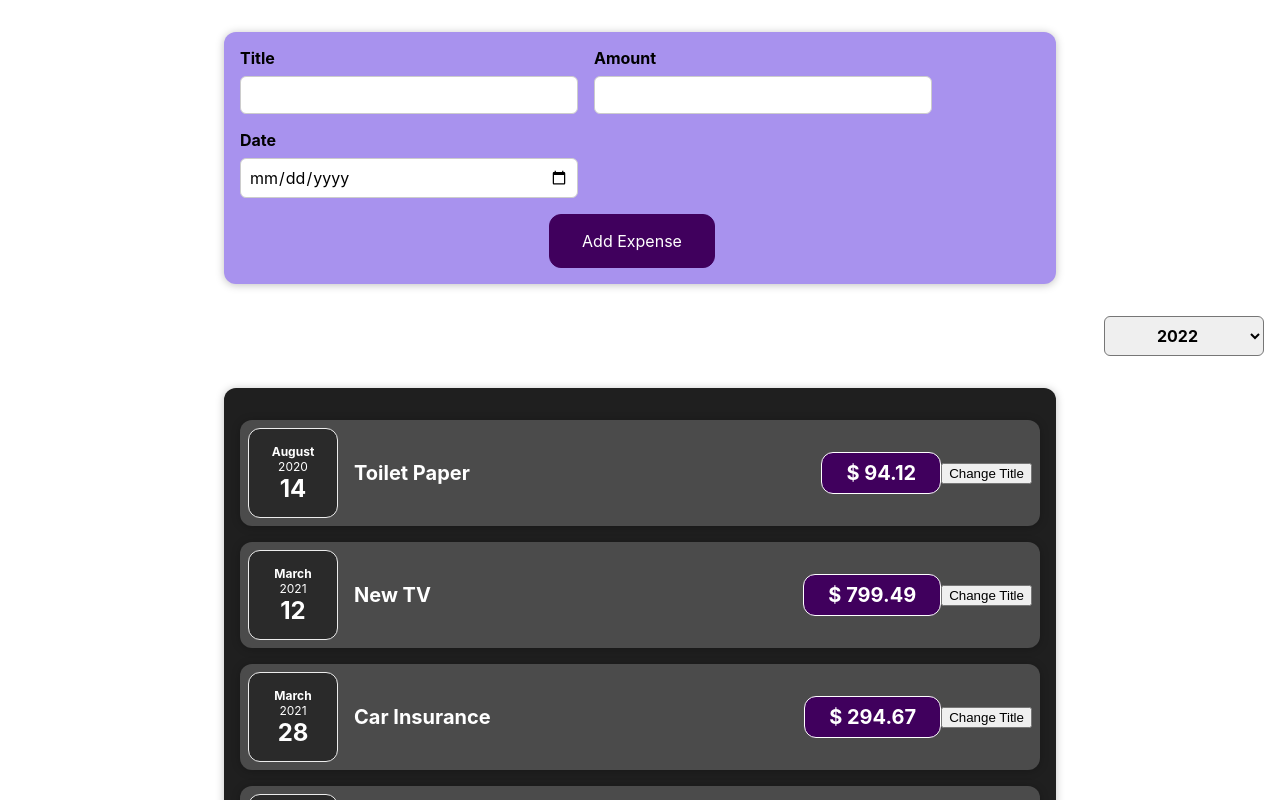
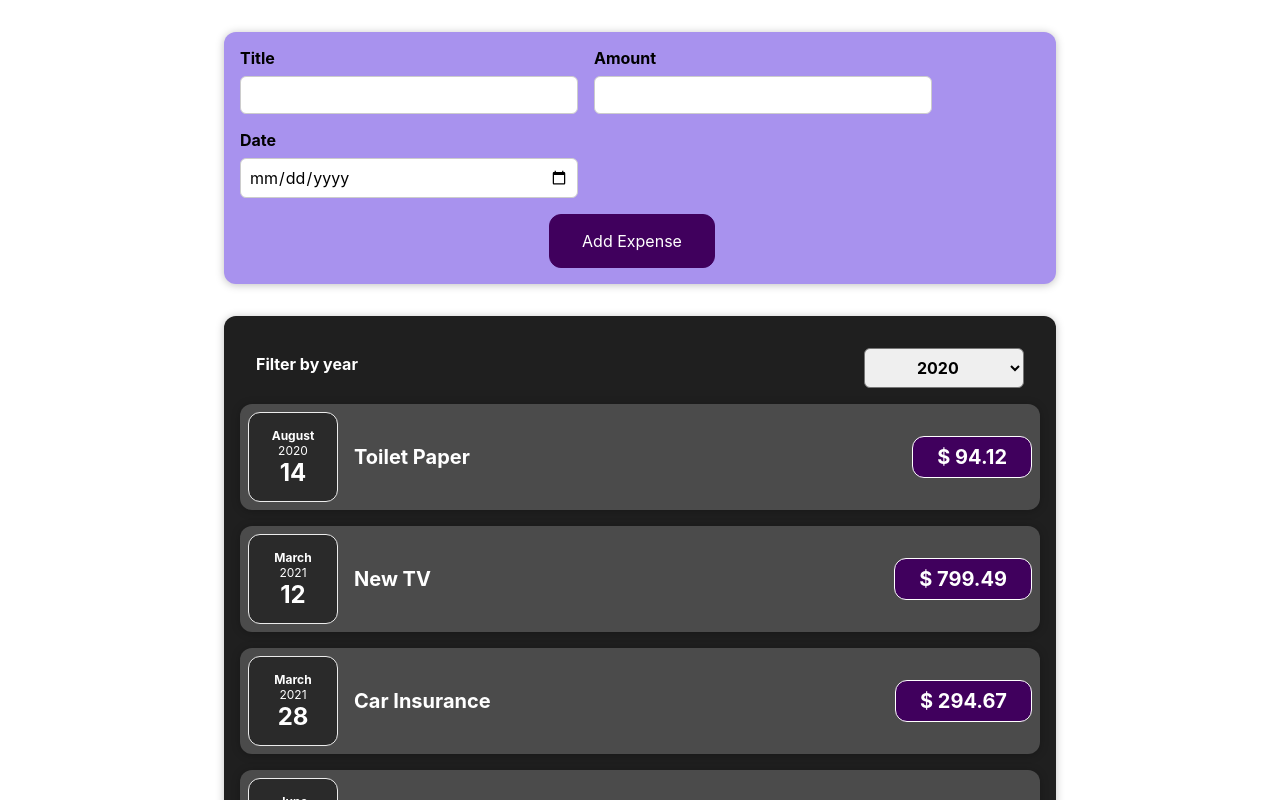
Before and after one commit to irhamsahbana/react-complete-guide, a React (Create React App) app: page / in a window 1280 px wide. Shown: the top 800 px of the page. Built offline with nearby package versions, Linux system fonts and the light colour scheme.

Commit message:
revision: make it same as tutorial (view only)

```diff
--- a/src/components/Expenses/ExpenseItem.js
+++ b/src/components/Expenses/ExpenseItem.js
@@ -1,24 +1,15 @@
 import "./ExpenseItem.css"
 import ExpenseDate from "./ExpenseDate"
 import Card from "../UI/Card"
-import { useState } from "react"
 
 const ExpenseItem = (props) => {
-  const [title, setTitle] = useState(props.title)
-
-  const clickHandler = () => {
-    setTitle("updated!")
-    console.log(title)
-  }
-
   return (
     <Card className='expense-item'>
       <ExpenseDate date={props.date} />
       <div className='expense-item__description'>
-        <h2>{title}</h2>
+        <h2>{props.title}</h2>
         <div className='expense-item__price'>$ {props.amount}</div>
       </div>
-      <button onClick={clickHandler}>Change Title</button>
     </Card>
   )
 }
--- a/src/components/Expenses/Expenses.js
+++ b/src/components/Expenses/Expenses.js
@@ -1,11 +1,11 @@
 import "./Expenses.css"
 import Card from "../UI/Card"
 import ExpanseItem from "./ExpenseItem"
-import ExpenseFilter from "./ExpenseFilter"
+import ExpensesFilter from "./ExpensesFilter"
 import { useState } from "react"
 
 const Expenses = ({ expenses }) => {
-  const [year, setYear] = useState("")
+  const [year, setYear] = useState("2020")
 
   const filterChangeHandler = (yearFilter) => {
     console.log("from Expenses.js")
@@ -14,9 +14,8 @@ const Expenses = ({ expenses }) => {
 
   return (
     <div>
-      {year}
-      <ExpenseFilter onFilterChange={filterChangeHandler} />
       <Card className='expenses'>
+        <ExpensesFilter selected={year} onFilterChange={filterChangeHandler} />
         <ExpanseItem
           date={expenses[0].date}
           title={expenses[0].title}
--- a/src/components/Expenses/ExpenseFilter.js
+++ b/src/components/Expenses/ExpensesFilter.js
@@ -1,15 +1,15 @@
-import "./ExpenseFilter.css"
+import "./ExpensesFilter.css"
 
-const ExpenseFilter = (props) => {
+const ExpensesFilter = (props) => {
+  const dropdownHandler = (event) => {
+    props.onFilterChange(event.target.value)
+  }
+
   return (
     <div className='expenses-filter'>
       <div className='expenses-filter__control'>
         <label>Filter by year</label>
-        <select
-          onChange={(event) => {
-            props.onFilterChange(event.target.value)
-          }}
-        >
+        <select value={props.selected} onChange={dropdownHandler}>
           <option value='2022'>2022</option>
           <option value='2021'>2021</option>
           <option value='2020'>2020</option>
@@ -20,4 +20,4 @@ const ExpenseFilter = (props) => {
   )
 }
 
-export default ExpenseFilter
+export default ExpensesFilter
```
Also changed, not shown: src/components/Expenses/ExpensesFilter.css (renamed from src/components/Expenses/ExpenseFilter.css).
